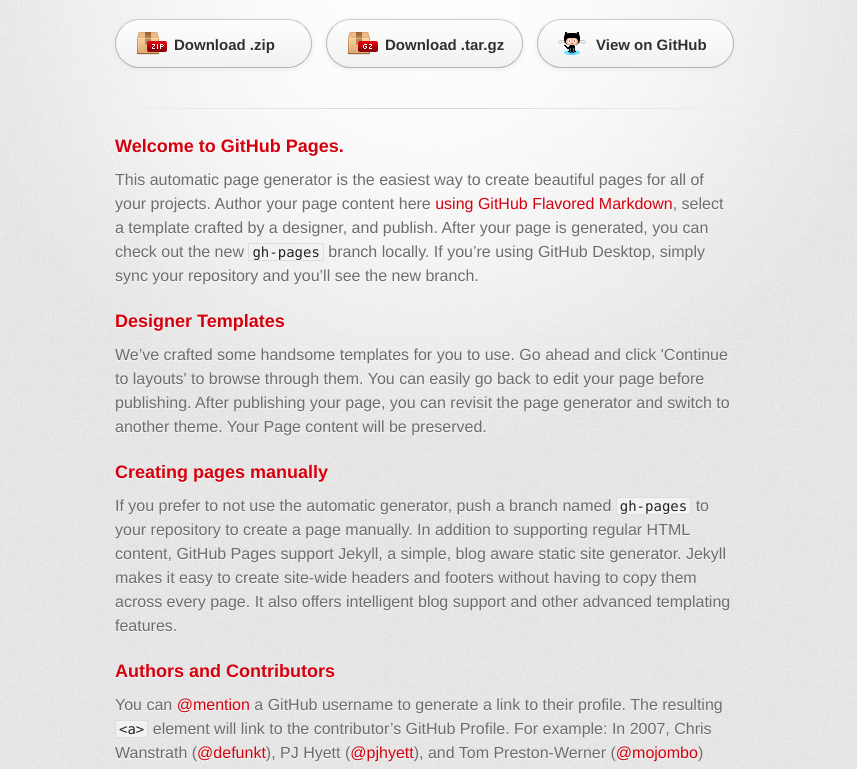
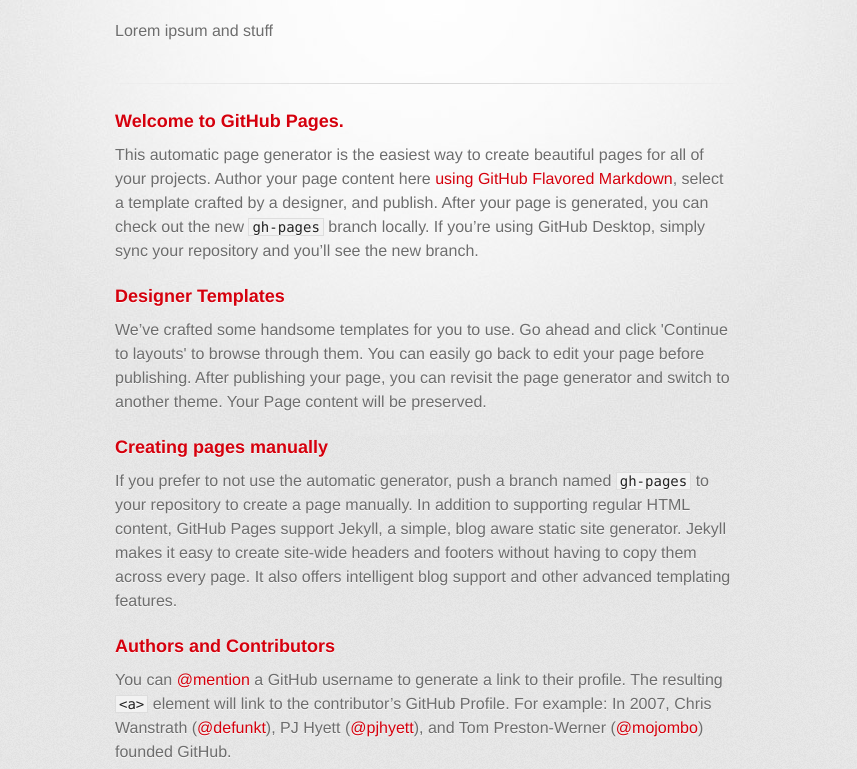
Before and after one commit to aanarres/anarres, a plain HTML site: page index.html in a window 1280 px wide. Shown: the part 138-907 px from the top of the page, without its empty margins (215-1072 px from the left). Drawn offline with Linux system fonts and the light colour scheme; a web font is replaced by a local one.

Commit message:
Update index.html

```diff
--- a/index.html
+++ b/index.html
@@ -23,9 +23,7 @@
         </header>
 
         <section id="downloads" class="clearfix">
-          <a href="https://github.com/aanarres/anarres/zipball/master" id="download-zip" class="button"><span>Download .zip</span></a>
-          <a href="https://github.com/aanarres/anarres/tarball/master" id="download-tar-gz" class="button"><span>Download .tar.gz</span></a>
-          <a href="https://github.com/aanarres/anarres" id="view-on-github" class="button"><span>View on GitHub</span></a>
+          Lorem ipsum and stuff
         </section>
 
         <hr>
```
